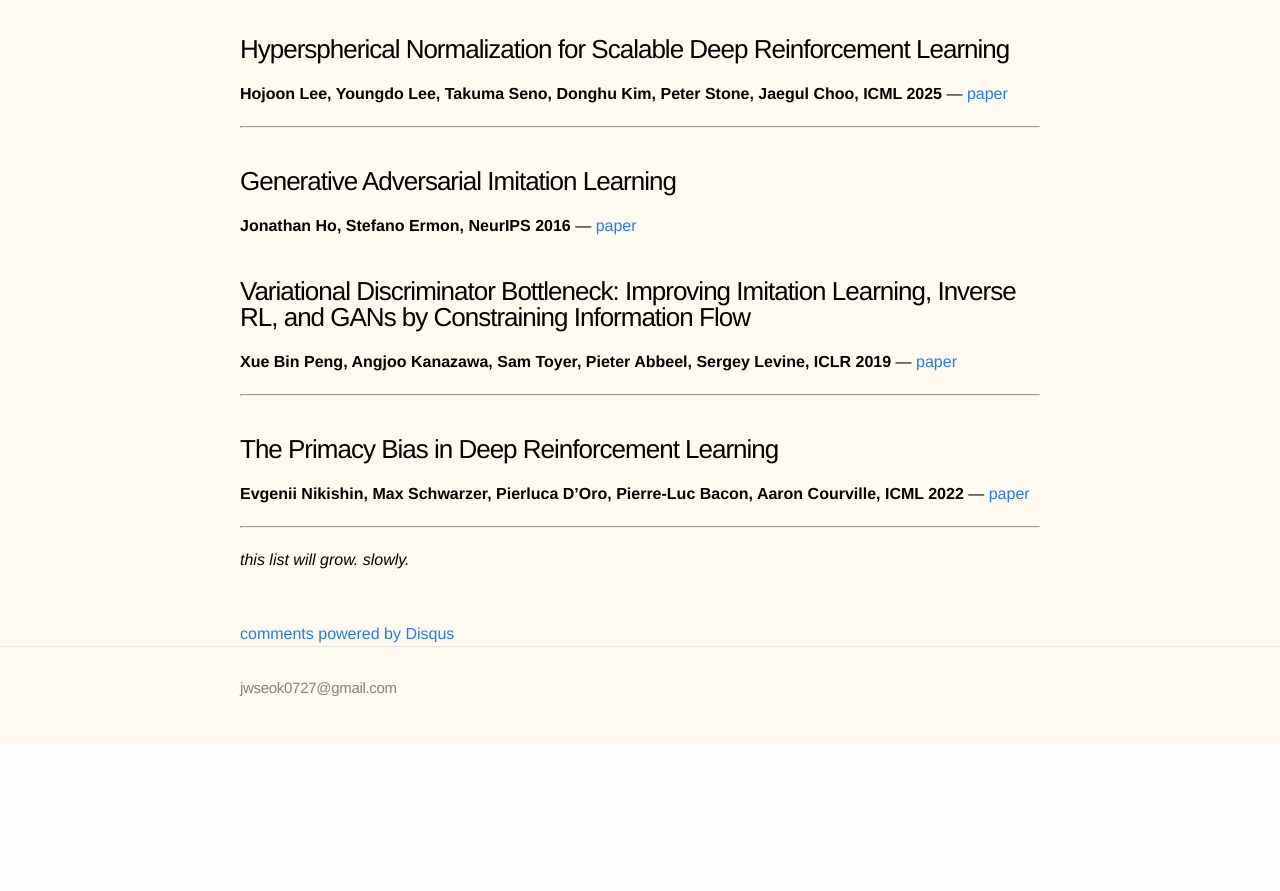
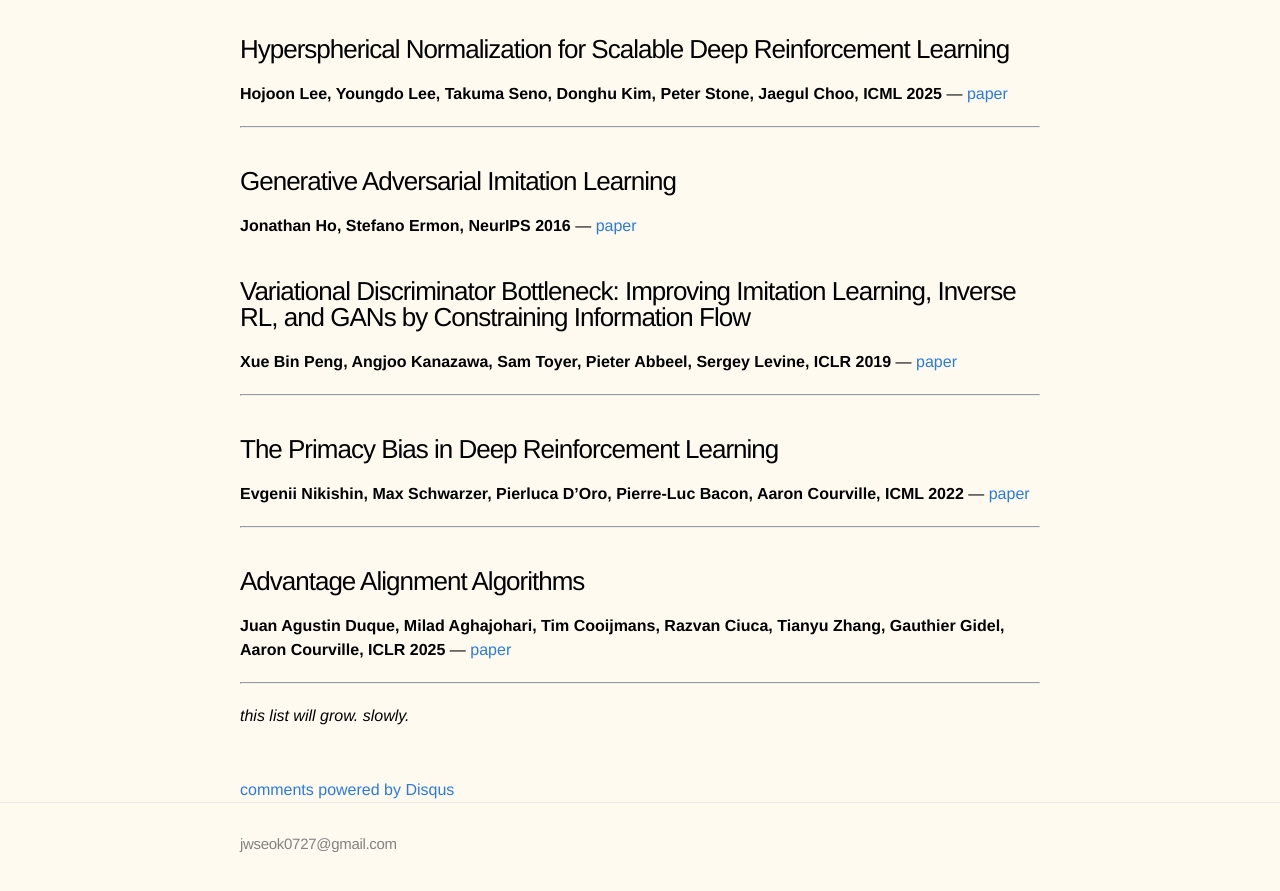
Before and after one commit to anthony0727/anthony0727.github.io, a Jekyll site: the page built from _posts/2026-08-02-interesting-rl-papers.md, in a window 1280 px wide and 900 px high, scrolled down 1107 px. Shown: the top 891 px of the window. Built offline with Jekyll 4.4.1, drawn with Linux system fonts in a browser that asks for light colours; comment, search, counter and statistics services are not loaded; before the commit the page ends 1851 px from its top, so only the background shows below that.

Commit message:
Add advantage alignment RL paper

```diff
--- a/_posts/2026-08-02-interesting-rl-papers.md
+++ b/_posts/2026-08-02-interesting-rl-papers.md
@@ -62,4 +62,9 @@ date: 2026-08-02 00:00:00 +0900
 
 ---
 
+### Advantage Alignment Algorithms
+**Juan Agustin Duque, Milad Aghajohari, Tim Cooijmans, Razvan Ciuca, Tianyu Zhang, Gauthier Gidel, Aaron Courville, ICLR 2025** — [paper](https://arxiv.org/pdf/2406.14662)
+
+---
+
 *this list will grow. slowly.*
```
